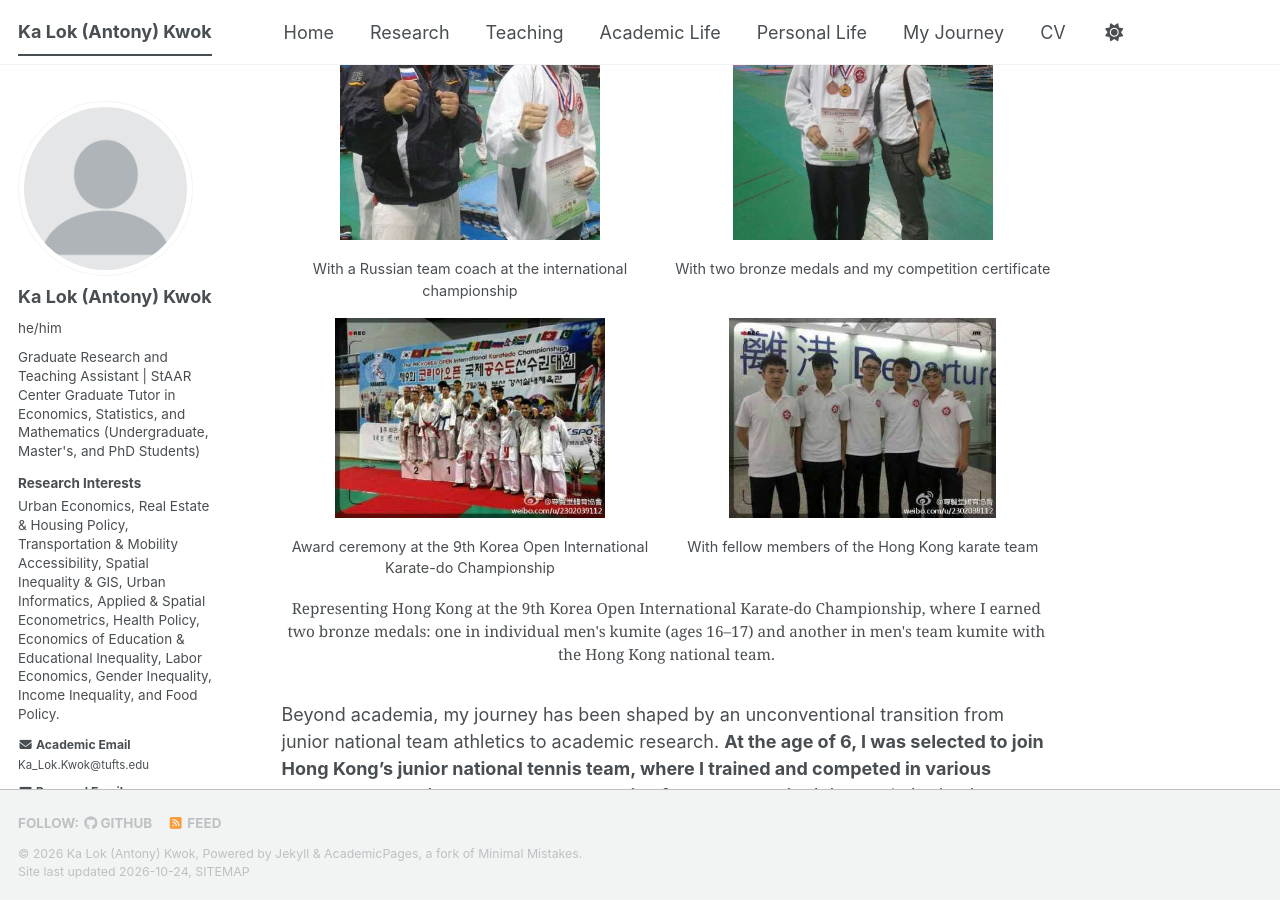
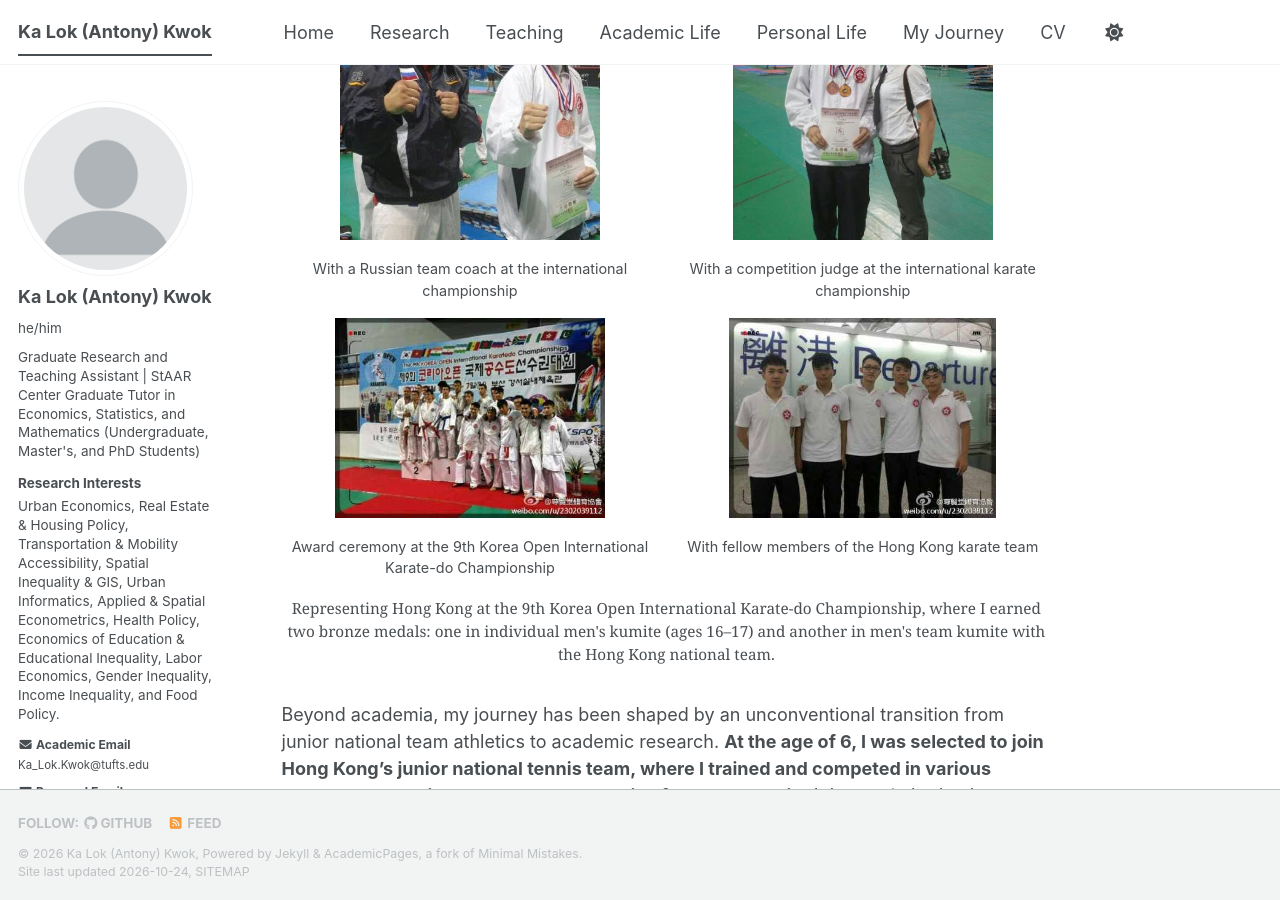
Before and after one commit to AntonyKaLokKwok/AntonyKaLokKwok.github.io, a Jekyll site: the page built from _pages/about.md, in a window 1280 px wide and 900 px high, scrolled down 936 px. Built offline with Jekyll 4.4.1, drawn with Linux system fonts in a browser that asks for light colours; a style sheet for code colours, icons or effects is not loaded.

Commit message:
Change caption for karate championship image
Updated the description for the karate championship image.

```diff
--- a/_pages/about.md
+++ b/_pages/about.md
@@ -25,7 +25,7 @@ With my interdisciplinary training in economics, mathematics, statistics, and ur
 
 <div style="min-width: 0;">
 <img src="/images/athletics/karate%202.jpg" alt="With a competition judge at the international karate championship" style="display: block; width: 100%; height: 260px; object-fit: contain; border-radius: 8px;">
-<p style="font-size: 0.8em; margin: 8px 0 0;">With two bronze medals and my competition certificate</p>
+<p style="font-size: 0.8em; margin: 8px 0 0;">With a competition judge at the international karate championship</p>
 </div>
 
 <div style="min-width: 0;">
```
